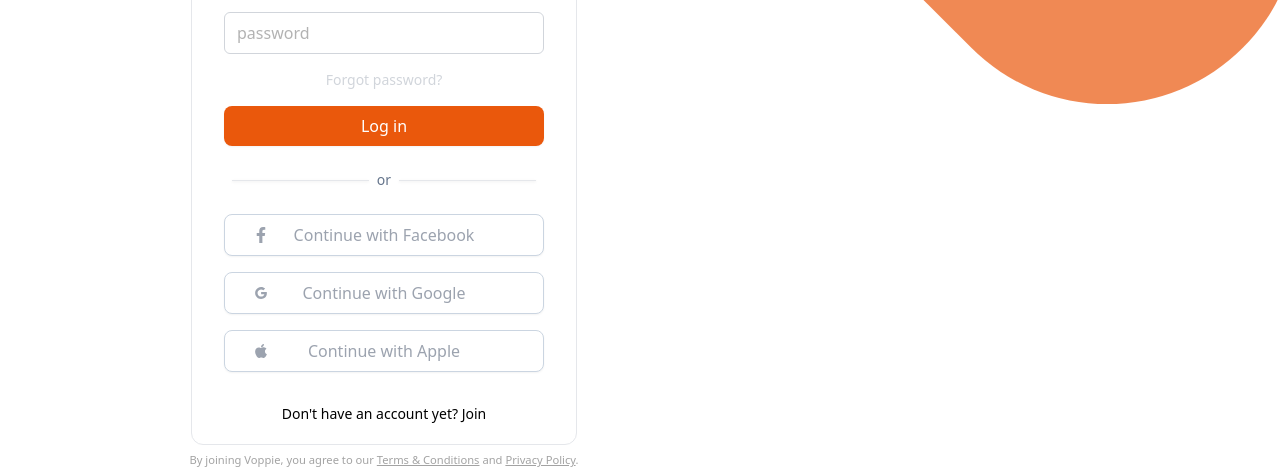
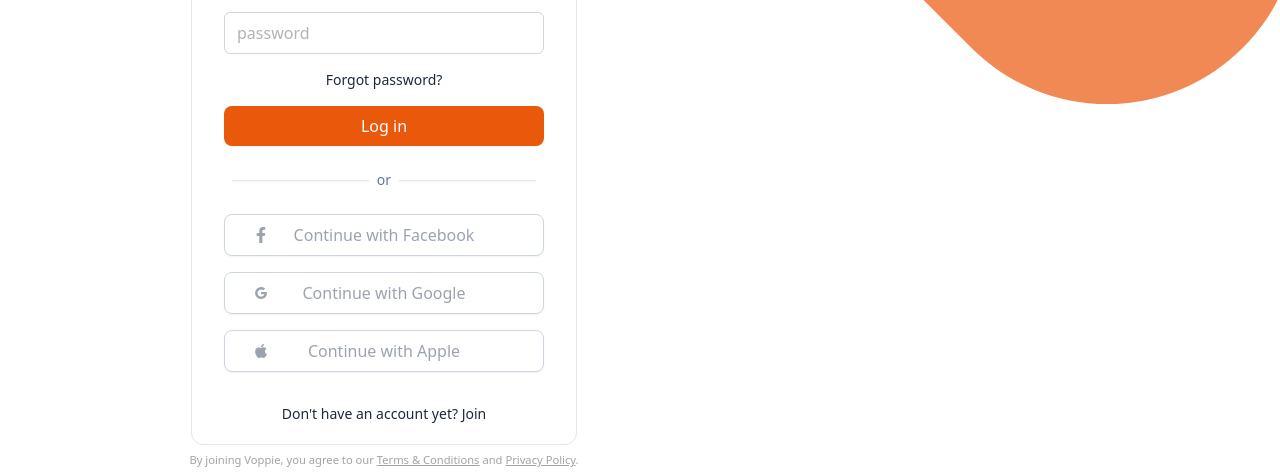
Before and after one commit to SoftbutterTeam/voppie-webapplication, a React (Create React App) app: page /login in a window 1280 px wide. Shown: the part 251-725 px from the top of the page. Built offline with nearby package versions, Linux system fonts and the light colour scheme.

Commit message:
Update login.page.tsx

```diff
--- a/src/ui/pages/authentication/login/login.page.tsx
+++ b/src/ui/pages/authentication/login/login.page.tsx
@@ -45,7 +45,7 @@
     <div className="max-w-md overflow-hidden rounded-xl border bg-white shadow-black  shaodw-md text-center py-5 ">
       <h1 className="text-xl font-bold mt-5 "> Log in to Voppie</h1>
       <Loginform />
-      <p className="text-sm">
+      <p className="text-sm text-slate-800 ">
         Don't have an account yet?{" "}
         <span className="text-sm cursor-pointer hover:underline">Join</span>
       </p>
@@ -58,7 +58,7 @@
         <InputA1 type="email" placeholder="email address" />
         <InputA1 type="password" placeholder="password" />
         {hasEmailLoginError() && (
-          <p className="text-sm text-gray-300 hover:text-gray-500 hover:underline cursor-pointer duration-300">
+          <p className="text-sm text-slate-800 cursor-pointer duration-300">
             Forgot password?
           </p>
         )}
```
